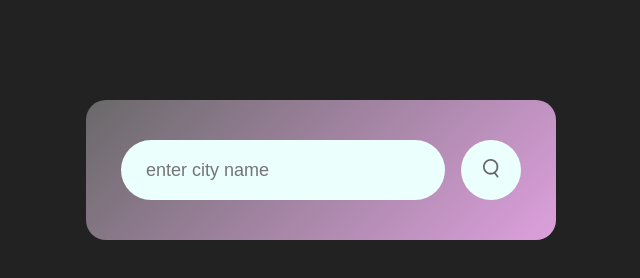
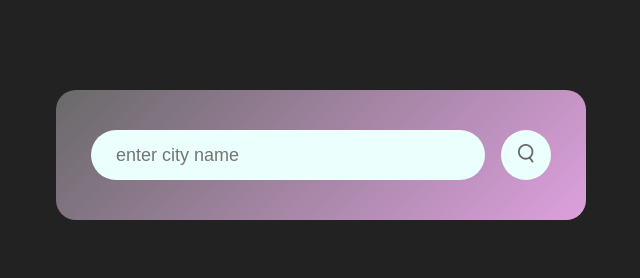
Before and after one commit to anamiikajha/weatherApp, a plain HTML site: page index.html in a window 1280 px wide. Shown: the whole page, without its empty margins (319-959 px from the left). Drawn offline with Linux system fonts and the light colour scheme.

Commit message:
Update style.css

```diff
--- a/style.css
+++ b/style.css
@@ -10,10 +10,10 @@ body{
 }
 .card{
     width: 90%;
-    max-width:  470px;
+    max-width:  530px;
     background: linear-gradient(135deg, #696969, #DDA0DD);
     color: #fff;
-    margin: 100px auto 0;
+    margin: 90px auto 0;
     border-radius: 20px;
     padding: 40px 35px;
     text-align: center;
@@ -30,7 +30,7 @@ body{
     background: #ebfffc;
     color: #555;
     padding: 10px 25px;
-    height: 60px;
+    height: 50px;
     border-radius: 30px;
     flex: 1;
     margin-right: 16px;
@@ -41,8 +41,8 @@ body{
     outline: 0;
     background: #ebfffc;
     border-radius: 50%;
-    width: 60px;
-    height: 60px;
+    width: 50px;
+    height: 50px;
     cursor: pointer;
 }
 .search button img{
```
